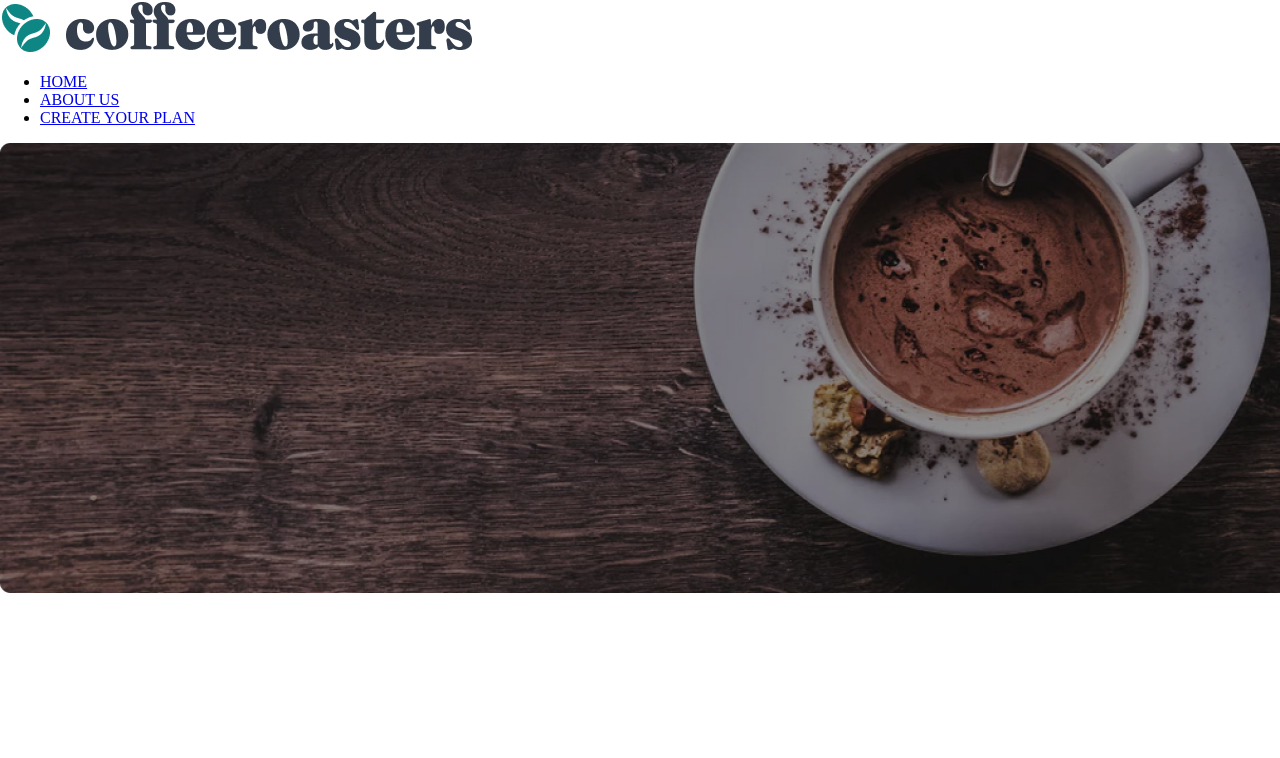
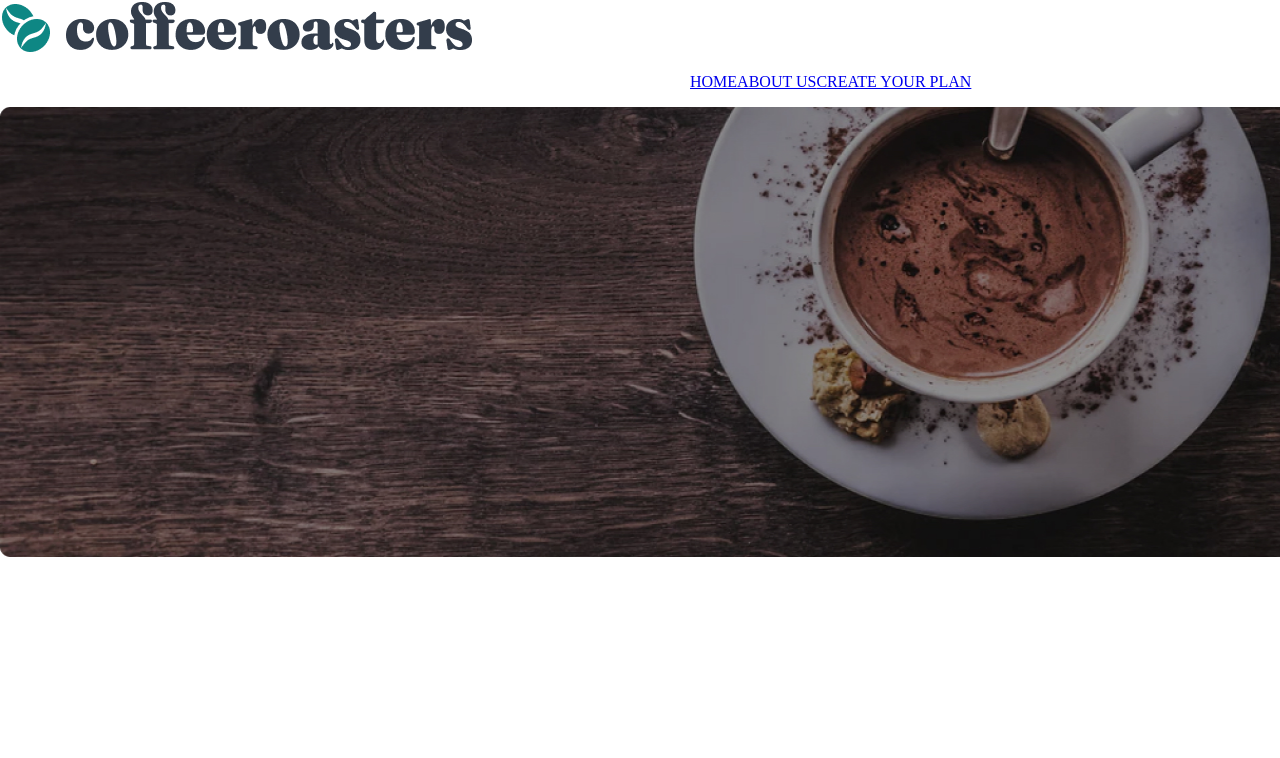
Before and after one commit to yakhyo04/coffee-maket, a plain HTML site: page about.html in a window 1280 px wide. Shown: the top 758 px of the page. Drawn offline with Linux system fonts and the light colour scheme.

Commit message:
class changed

```diff
--- a/about.html
+++ b/about.html
@@ -13,10 +13,10 @@
             <div class="logo">
                 <a href="./index.html"><img class="coffeeroasters" src="./image/coffeeroasters.png" alt="coffeeroasters"></a>
             </div>
-            <ul class="menu">
-                <li class="menu_item"><a href="./index.html" class="menu_link">HOME</a></li>
-                <li class="menu_item"><a href="./about.html" class="menu_link">ABOUT US</a></li>
-                <li class="menu_item"><a href="./subscribe.html" class="menu_link">CREATE YOUR PLAN</a>
+            <ul class="header__list">
+                <li class="header__item"><a href="./index.html" class="header__link">HOME</a></li>
+                <li class="header__item"><a href="./about.html" class="header__link">ABOUT US</a></li>
+                <li class="header__item"><a href="./subscribe.html" class="header__link">CREATE YOUR PLAN</a>
                 </li>
             </ul>
         </header>
```
